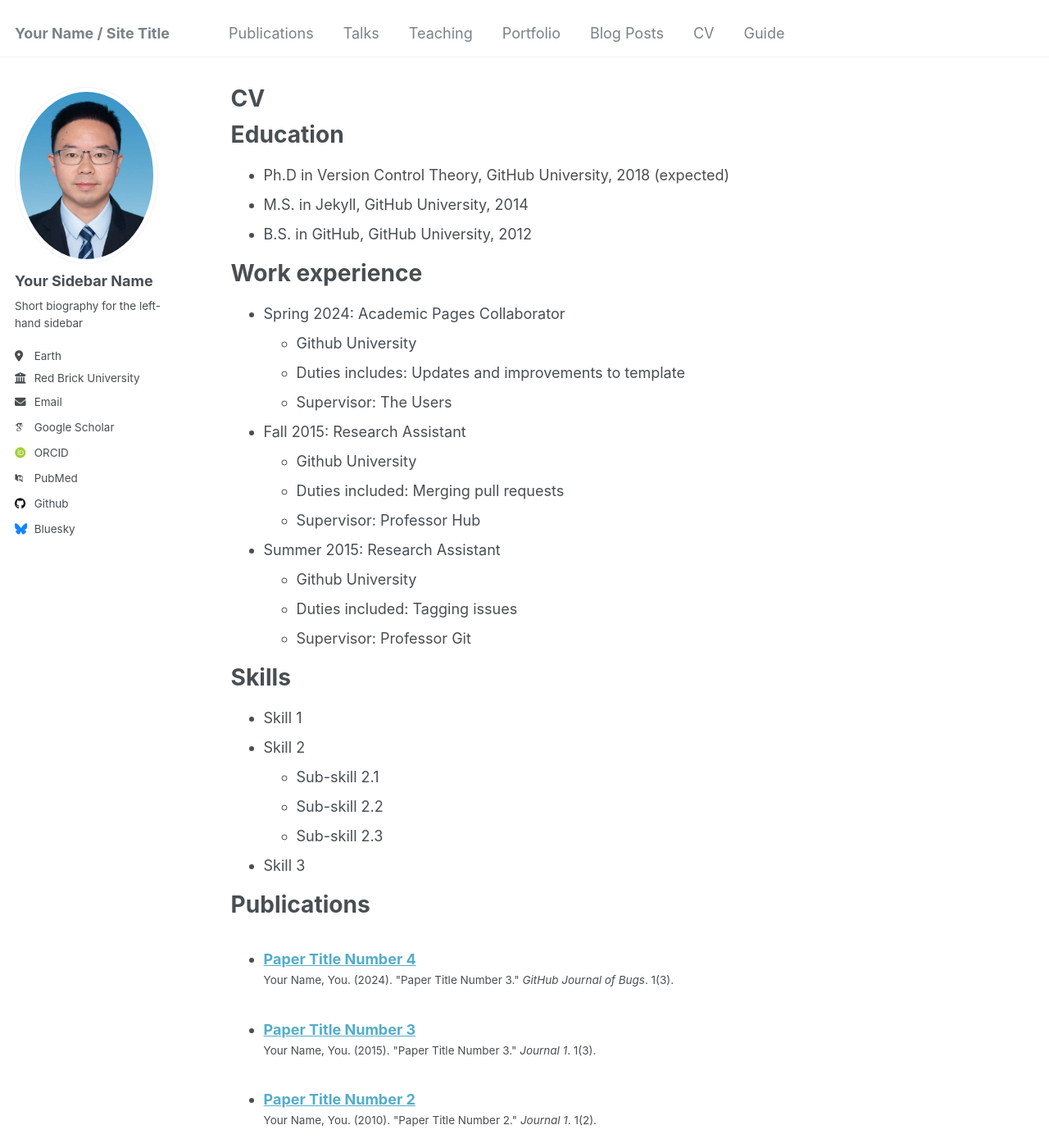
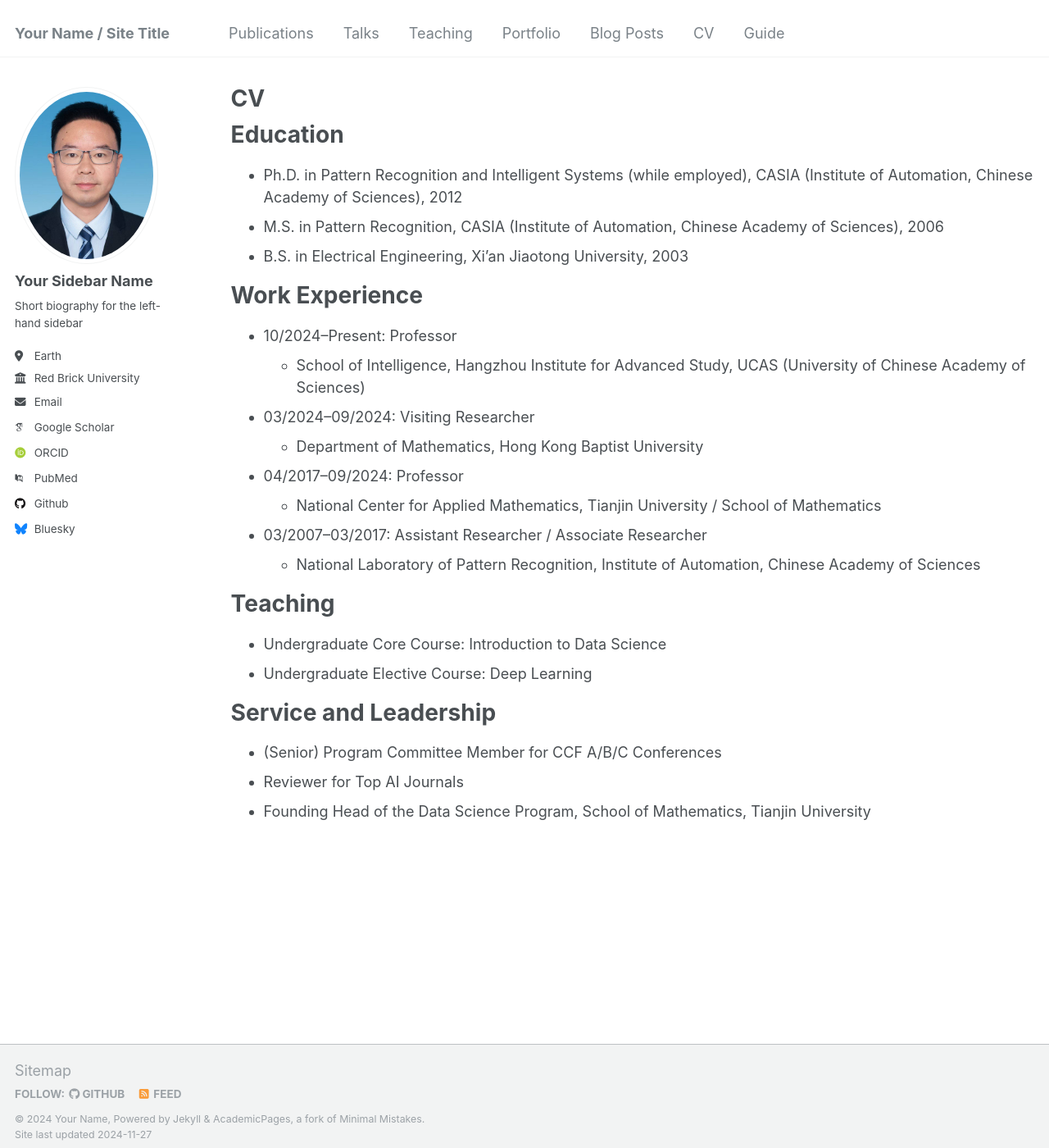
Before and after one commit to wuou-ai/wuou-ai.github.io, a Jekyll site: the page built from _pages/cv.md, in a window 1280 px wide and 1400 px high. Shown: the whole window at 82% size. Built offline with Jekyll 4.4.1, drawn with Linux system fonts in a browser that asks for light colours; some web fonts are replaced; some of the changed text lies outside the part shown.

Commit message:
Update cv.md

```diff
--- a/_pages/cv.md
+++ b/_pages/cv.md
@@ -11,54 +11,32 @@ redirect_from:
 
 Education
 ======
-* Ph.D in Version Control Theory, GitHub University, 2018 (expected)
-* M.S. in Jekyll, GitHub University, 2014
-* B.S. in GitHub, GitHub University, 2012
+* Ph.D. in Pattern Recognition and Intelligent Systems (while employed), CASIA (Institute of Automation, Chinese Academy of Sciences), 2012
+* M.S. in Pattern Recognition, CASIA (Institute of Automation, Chinese Academy of Sciences), 2006
+* B.S. in Electrical Engineering, Xi’an Jiaotong University, 2003
 
-Work experience
+Work Experience
 ======
-* Spring 2024: Academic Pages Collaborator
-  * Github University
-  * Duties includes: Updates and improvements to template
-  * Supervisor: The Users
+* 10/2024–Present: Professor
+  * School of Intelligence, Hangzhou Institute for Advanced Study, UCAS (University of Chinese Academy of Sciences)
 
-* Fall 2015: Research Assistant
-  * Github University
-  * Duties included: Merging pull requests
-  * Supervisor: Professor Hub
+* 03/2024–09/2024: Visiting Researcher
+  * Department of Mathematics, Hong Kong Baptist University
 
-* Summer 2015: Research Assistant
-  * Github University
-  * Duties included: Tagging issues
-  * Supervisor: Professor Git
+* 04/2017–09/2024: Professor
+  * National Center for Applied Mathematics, Tianjin University / School of Mathematics
 
-Skills
-======
-* Skill 1
-* Skill 2
-  * Sub-skill 2.1
-  * Sub-skill 2.2
-  * Sub-skill 2.3
-* Skill 3
+* 03/2007–03/2017: Assistant Researcher / Associate Researcher
+  * National Laboratory of Pattern Recognition, Institute of Automation, Chinese Academy of Sciences
 
-Publications
-======
-  <ul>{% for post in site.publications reversed %}
-    {% include archive-single-cv.html %}
-  {% endfor %}</ul>
-
-Talks
-======
-  <ul>{% for post in site.talks reversed %}
-    {% include archive-single-talk-cv.html  %}
-  {% endfor %}</ul>
 
 Teaching
 ======
-  <ul>{% for post in site.teaching reversed %}
-    {% include archive-single-cv.html %}
-  {% endfor %}</ul>
+* Undergraduate Core Course: Introduction to Data Science
+* Undergraduate Elective Course: Deep Learning
 
-Service and leadership
+Service and Leadership
 ======
-* Currently signed in to 43 different slack teams
+* (Senior) Program Committee Member for CCF A/B/C Conferences
+* Reviewer for Top AI Journals
+* Founding Head of the Data Science Program, School of Mathematics, Tianjin University
```
